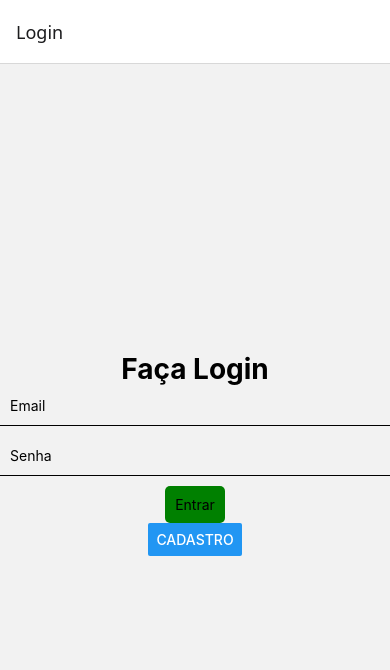
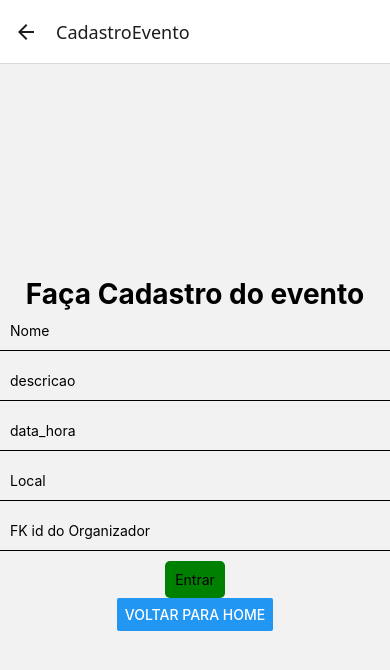
Before and after one commit to MateusC2/AulasMobile, a React Native app in the folder meuAppp/: screen /CadastroEvento in a window 390 px wide. Shown: the top 670 px of the page. Built offline with nearby package versions, Linux system fonts and the light colour scheme.

Commit message:
Cadastro Ing/Org/Event

```diff
--- a/meuAppp/src/App.js
+++ b/meuAppp/src/App.js
@@ -1,5 +1,13 @@
 import Login from "./screens/Login";
 import Cadastro from "./screens/Cadastro";
+import Home from "./screens/Home"
+import CadastroEvento from "./screens/CadastroEvento";
+import CadastroIngresso from "./screens/CadastroIngresso";
+import CadastroOrganizador from "./screens/CadastroOrganizador";
+
+// import CadastroIngresso from "./screens/CadastroIngresso";
+// import CadastroOrganizador from "./screens/CadastroOrganizador";
+// import CadastroEvento from "./screens/CadastroEvento";
 import { NavigationContainer } from "@react-navigation/native";
 import { createStackNavigator } from "@react-navigation/stack";
 
@@ -11,6 +19,10 @@
       <Stack.Navigator>
         <Stack.Screen name="Login" component={Login} />
         <Stack.Screen name="Cadastro" component={Cadastro} />
+        <Stack.Screen name="Home" component={Home} />
+        <Stack.Screen name="CadastroEvento" component={CadastroEvento} />
+        <Stack.Screen name="CadastroOrganizador" component={CadastroOrganizador} />
+        <Stack.Screen name="CadastroIngresso" component={CadastroIngresso} />
       </Stack.Navigator>
     </NavigationContainer>
   );
--- a/meuAppp/src/axios/axios.js
+++ b/meuAppp/src/axios/axios.js
@@ -1,7 +1,7 @@
 import axios from "axios";
 
 const api = axios.create({
-    baseURL:"http://10.89.240.86:5000/api/v1/",
+    baseURL:"http://10.89.240.98:5000/api/v1/",
     headers:{
         'accept':'application/json'
     }
@@ -9,6 +9,9 @@
 
 const sheets = {
     postLogin:(user)=>api.post("login/",user),
-    postCadastro: (user) => api.post("cadastro/", user)
+    postCadastro: (user) => api.post("cadastro/", user),
+    postCadastroEvento: (evento) => api.post("evento/", evento),
+    postCadastroOrganizador: (orgs) => api.post("organizador/", orgs),
+    postCadastroIngresso: (ingresso) => api.post("ingresso/", ingresso),
 }
 export default sheets;
--- /dev/null
+++ b/meuAppp/src/screens/CadastroEvento.js
@@ -0,0 +1,114 @@
+import React, { useState } from "react";
+import {
+  View,
+  Text,
+  TextInput,
+  TouchableOpacity,
+  Alert,
+  StyleSheet,
+  Button,
+} from "react-native";
+import api from "../axios/axios";
+
+export default function CadastroEvento({ navigation }) {
+  const [evento, setEvento] = useState({
+    nome: "",
+    descricao: "",
+    data_hora: "",
+    local: "",
+    fk_id_organizador: "",
+  });
+
+  async function handleCadastroEvento() {
+    await api.postCadastroEvento(evento).then(
+      (response) => {
+        console.log(response.data.message);
+        Alert.alert("OK", response.data.message);
+      },
+      (error) => {
+        console.log(error.response.data.error);
+        Alert.alert("Erro", error.response.data.error);
+      }
+    );
+  }
+
+  return (
+    <View style={styles.container}>
+      <Text style={styles.tittle}>Faça Cadastro do evento</Text>
+      <TextInput
+        style={styles.input}
+        placeholder="Nome"
+        value={evento.nome}
+        onChangeText={(value) => {
+          setEvento({ ...evento, nome: value });
+        }}
+      ></TextInput>
+
+      <TextInput
+        style={styles.input}
+        placeholder="descricao"
+        value={evento.descricao}
+        onChangeText={(value) => {
+          setEvento({ ...evento, descricao: value });
+        }}
+      ></TextInput>
+      <TextInput
+        style={styles.input}
+        placeholder="data_hora"
+        value={evento.data_hora}
+        onChangeText={(value) => {
+          setEvento({ ...evento, data_hora: value });
+        }}
+      ></TextInput>
+      <TextInput
+        style={styles.input}
+        placeholder="Local"
+        value={evento.local}
+        onChangeText={(value) => {
+          setEvento({ ...evento, local: value });
+        }}
+      ></TextInput>
+
+      <TextInput
+        style={styles.input}
+        placeholder="FK id do Organizador"
+        keyboardType="numeric"
+        value={evento.fk_id_organizador}
+        onChangeText={(value) => {
+          setEvento({ ...evento, fk_id_organizador: value });
+        }}
+      ></TextInput>
+      <TouchableOpacity onPress={handleCadastroEvento} style={styles.button}>
+        <Text>Entrar</Text>
+      </TouchableOpacity>
+      <Button
+        title="Voltar para Home"
+        onPress={() => navigation.navigate("Home")}
+      />
+    </View>
+  );
+}
+
+const styles = StyleSheet.create({
+  container: {
+    flex: 1,
+    justifyContent: "center",
+    alignItems: "center",
+  },
+  tittle: {
+    fontSize: 28,
+    fontWeight: "bold",
+  },
+  input: {
+    width: "100%",
+    height: 40,
+    borderBottomWidth: 1,
+    marginBottom: 10,
+    paddingHorizontal: 10,
+  },
+  button: {
+    backgroundColor: "green",
+    padding: 10,
+    borderRadius: 5,
+  },
+});
--- /dev/null
+++ b/meuAppp/src/screens/CadastroIngresso.js
@@ -0,0 +1,96 @@
+import React, { useState } from "react";
+import {
+  View,
+  Text,
+  TextInput,
+  TouchableOpacity,
+  Alert,
+  StyleSheet,
+  Button,
+} from "react-native";
+import api from "../axios/axios";
+
+export default function CadastroIngresso({ navigation }) {
+  const [ingresso, setIngresso] = useState({
+    preco: "",
+    tipo: "",
+    fk_id_ingresso: "",
+  });
+
+  async function handleCadastroIngresso() {
+    await api.postCadastroIngresso(ingresso).then(
+      (response) => {
+        console.log(response.data.message);
+        Alert.alert("OK", response.data.message);
+      },
+      (error) => {
+        console.log(error.response.data.error);
+        Alert.alert("Erro", error.response.data.error);
+      }
+    );
+  }
+
+  return (
+    <View style={styles.container}>
+      <Text style={styles.tittle}>Faça Cadastro do ingresso</Text>
+      <TextInput
+        style={styles.input}
+        placeholder="Preço do ingresso"
+        value={ingresso.preco}
+        onChangeText={(value) => {
+          setIngresso({ ...ingresso, preco: value });
+        }}
+      ></TextInput>
+
+      <TextInput
+        style={styles.input}
+        placeholder="tipo"
+        value={ingresso.tipo}
+        onChangeText={(value) => {
+          setIngresso({ ...ingresso, tipo: value });
+        }}
+      ></TextInput>
+      <TextInput
+        style={styles.input}
+        placeholder="Fk Id do Evento"
+        keyboardType="numeric"
+        value={ingresso.fk_id_evento}
+        onChangeText={(value) => {
+          setIngresso({ ...ingresso, fk_id_evento: value });
+        }}
+      ></TextInput>
+
+      <TouchableOpacity onPress={handleCadastroIngresso} style={styles.button}>
+        <Text>Entrar</Text>
+      </TouchableOpacity>
+      <Button
+        title="Voltar para Home"
+        onPress={() => navigation.navigate("Home")}
+      />
+    </View>
+  );
+}
+
+const styles = StyleSheet.create({
+  container: {
+    flex: 1,
+    justifyContent: "center",
+    alignItems: "center",
+  },
+  tittle: {
+    fontSize: 28,
+    fontWeight: "bold",
+  },
+  input: {
+    width: "100%",
+    height: 40,
+    borderBottomWidth: 1,
+    marginBottom: 10,
+    paddingHorizontal: 10,
+  },
+  button: {
+    backgroundColor: "green",
+    padding: 10,
+    borderRadius: 5,
+  },
+});
--- /dev/null
+++ b/meuAppp/src/screens/CadastroOrganizador.js
@@ -0,0 +1,109 @@
+import React, { useState } from "react";
+import {
+  View,
+  Text,
+  TextInput,
+  TouchableOpacity,
+  Alert,
+  StyleSheet,
+  Button,
+} from "react-native";
+import api from "../axios/axios";
+
+export default function CadastroOrganizador({ navigation }) {
+  const [orgs, setOrg] = useState({
+    nome: "",
+    senha: "",
+    email: "",
+    telefone: "",
+  });
+
+  async function handleCadastroOrganizador() {
+    await api.postCadastroOrganizador(orgs).then(
+      (response) => {
+        console.log(response.data.message);
+        Alert.alert("OK", response.data.message);
+      },
+      (error) => {
+        console.log(error.response.data.error);
+        Alert.alert("Erro", error.response.data.error);
+      }
+    );
+  }
+
+  return (
+    <View style={styles.container}>
+      <Text style={styles.tittle}>Faça Cadastro do Organizador</Text>
+      <TextInput
+        style={styles.input}
+        placeholder="Nome"
+        value={orgs.nome}
+        onChangeText={(value) => {
+          setOrg({ ...orgs, nome: value });
+        }}
+      ></TextInput>
+
+      <TextInput
+        style={styles.input}
+        placeholder="Senha"
+        value={orgs.senha}
+        onChangeText={(value) => {
+          setOrg({ ...orgs, senha: value });
+        }}
+      ></TextInput>
+
+      <TextInput
+        style={styles.input}
+        placeholder="Telefone"
+        keyboardType="numeric"
+        value={orgs.telefone}
+        onChangeText={(value) => {
+          setOrg({ ...orgs, telefone: value });
+        }}
+      ></TextInput>
+
+      <TextInput
+        style={styles.input}
+        placeholder="Email"
+        value={orgs.email}
+        onChangeText={(value) => {
+          setOrg({ ...orgs, email: value });
+        }}
+      ></TextInput>
+      <TouchableOpacity
+        onPress={handleCadastroOrganizador}
+        style={styles.button}
+      >
+        <Text>Entrar</Text>
+      </TouchableOpacity>
+      <Button
+        title="Voltar para Home"
+        onPress={() => navigation.navigate("Home")}
+      />
+    </View>
+  );
+}
+
+const styles = StyleSheet.create({
+  container: {
+    flex: 1,
+    justifyContent: "center",
+    alignItems: "center",
+  },
+  tittle: {
+    fontSize: 28,
+    fontWeight: "bold",
+  },
+  input: {
+    width: "100%",
+    height: 40,
+    borderBottomWidth: 1,
+    marginBottom: 10,
+    paddingHorizontal: 10,
+  },
+  button: {
+    backgroundColor: "green",
+    padding: 10,
+    borderRadius: 5,
+  },
+});
--- /dev/null
+++ b/meuAppp/src/screens/Home.js
@@ -0,0 +1,29 @@
+import React from "react";
+import { View, Button, StyleSheet } from "react-native";
+
+export default function Home({ navigation }) {
+  return (
+    <View style={styles.container}>
+      <Button
+        title="Evento"
+        onPress={() => navigation.navigate("CadastroEvento")}
+      />
+      <Button
+        title="Organizador"
+        onPress={() => navigation.navigate("CadastroOrganizador")}
+      />
+      <Button
+        title="Ingresso"
+        onPress={() => navigation.navigate("CadastroIngresso")}
+      />
+    </View>
+  );
+}
+
+const styles = StyleSheet.create({
+  container: {
+    flex: 1,
+    justifyContent: "center",
+    alignItems: "center",
+  },
+});
--- a/meuAppp/src/screens/Login.js
+++ b/meuAppp/src/screens/Login.js
@@ -22,6 +22,7 @@
         (response)=>{
             console.log(response.data.message)
             Alert.alert('OK',response.data.message)
+            navigation.navigate("Home")
         },(error)=>{
             console.log(error.response.data.error)
             Alert.alert('Erro', error.response.data.error)
```
